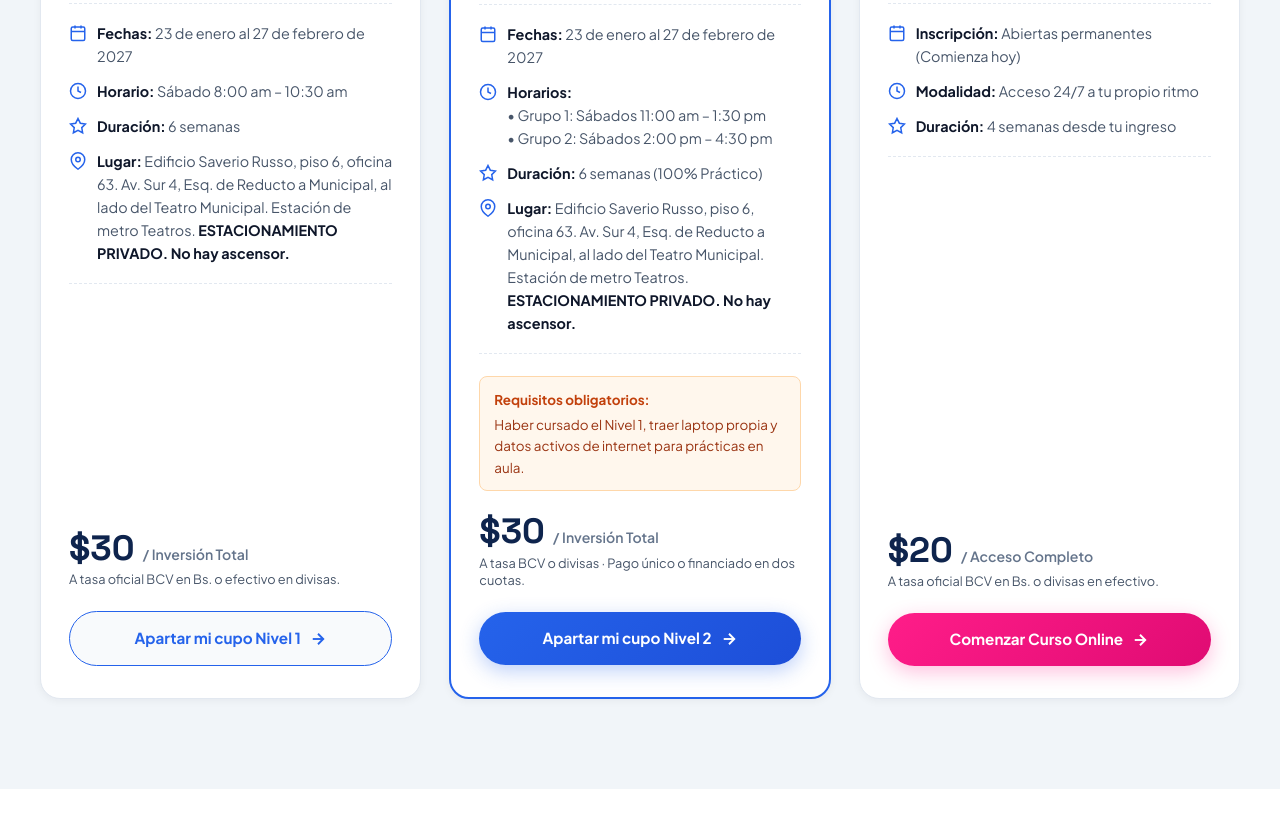
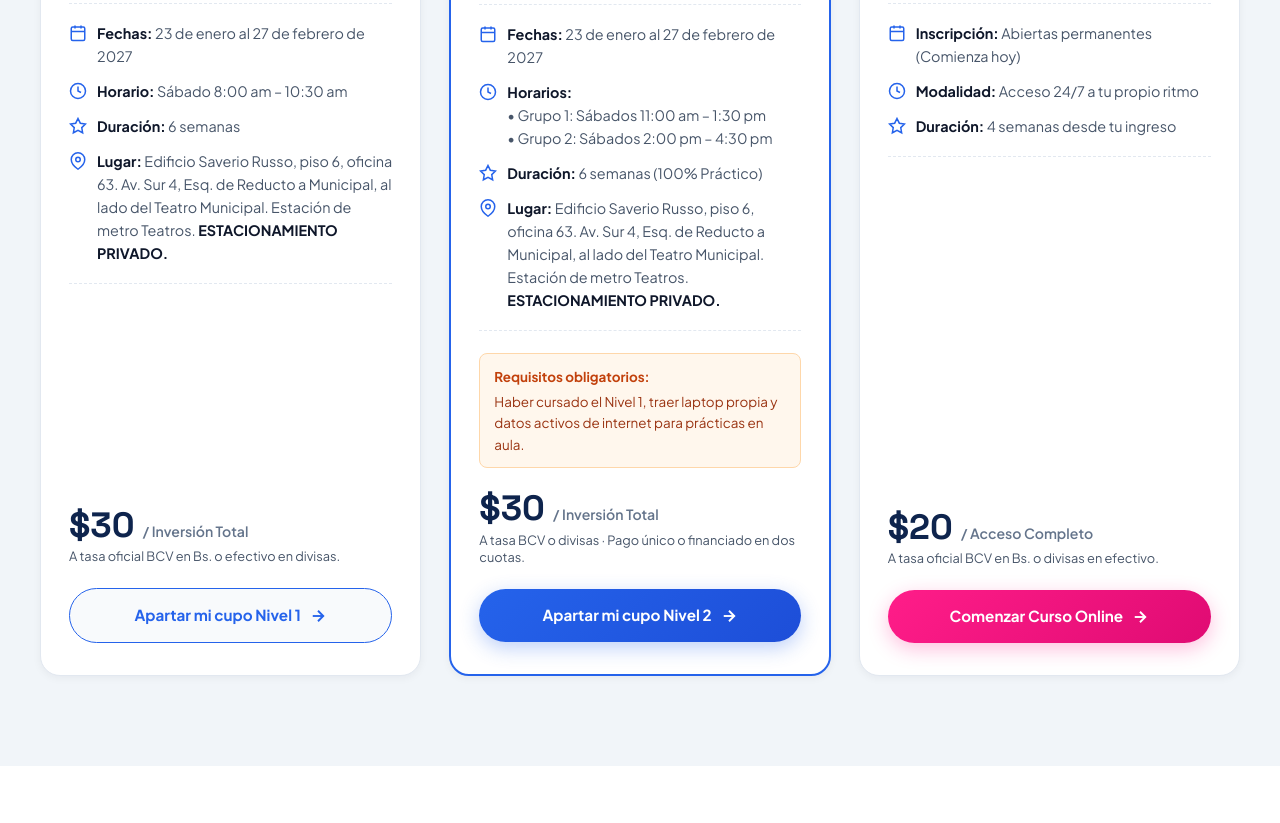
Before and after one commit to carlosrusso-dev/russoproducciones, a plain HTML site: page index.html in a window 1280 px wide. Shown: the part 1637-2460 px from the top of the page. Drawn offline with Linux system fonts and the light colour scheme.

Commit message:
Update location details in index.html
Removed mention of elevator from location details.

```diff
--- a/index.html
+++ b/index.html
@@ -1655,7 +1655,7 @@
               </li>
               <li class="spec-item">
                 <svg class="spec-icon" width="18" height="18" viewBox="0 0 24 24" fill="none" stroke="currentColor" stroke-width="2" stroke-linecap="round" stroke-linejoin="round"><path d="M21 10c0 7-9 13-9 13s-9-6-9-13a9 9 0 0 1 18 0z"></path><circle cx="12" cy="10" r="3"></circle></svg>
-                <div class="spec-content"><strong>Lugar:</strong> Edificio Saverio Russo, piso 6, oficina 63. Av. Sur 4, Esq. de Reducto a Municipal, al lado del Teatro Municipal. Estación de metro Teatros. <strong>ESTACIONAMIENTO PRIVADO.</strong> <strong>No hay ascensor.</strong></div>
+                <div class="spec-content"><strong>Lugar:</strong> Edificio Saverio Russo, piso 6, oficina 63. Av. Sur 4, Esq. de Reducto a Municipal, al lado del Teatro Municipal. Estación de metro Teatros. <strong>ESTACIONAMIENTO PRIVADO.</strong></div>
               </li>
             </ul>
 
@@ -1707,7 +1707,7 @@
               </li>
               <li class="spec-item">
                 <svg class="spec-icon" width="18" height="18" viewBox="0 0 24 24" fill="none" stroke="currentColor" stroke-width="2" stroke-linecap="round" stroke-linejoin="round"><path d="M21 10c0 7-9 13-9 13s-9-6-9-13a9 9 0 0 1 18 0z"></path><circle cx="12" cy="10" r="3"></circle></svg>
-                <div class="spec-content"><strong>Lugar:</strong> Edificio Saverio Russo, piso 6, oficina 63. Av. Sur 4, Esq. de Reducto a Municipal, al lado del Teatro Municipal. Estación de metro Teatros. <strong>ESTACIONAMIENTO PRIVADO.</strong> <strong>No hay ascensor.</strong></div>
+                <div class="spec-content"><strong>Lugar:</strong> Edificio Saverio Russo, piso 6, oficina 63. Av. Sur 4, Esq. de Reducto a Municipal, al lado del Teatro Municipal. Estación de metro Teatros. <strong>ESTACIONAMIENTO PRIVADO.</strong></div>
               </li>
             </ul>
 
```
